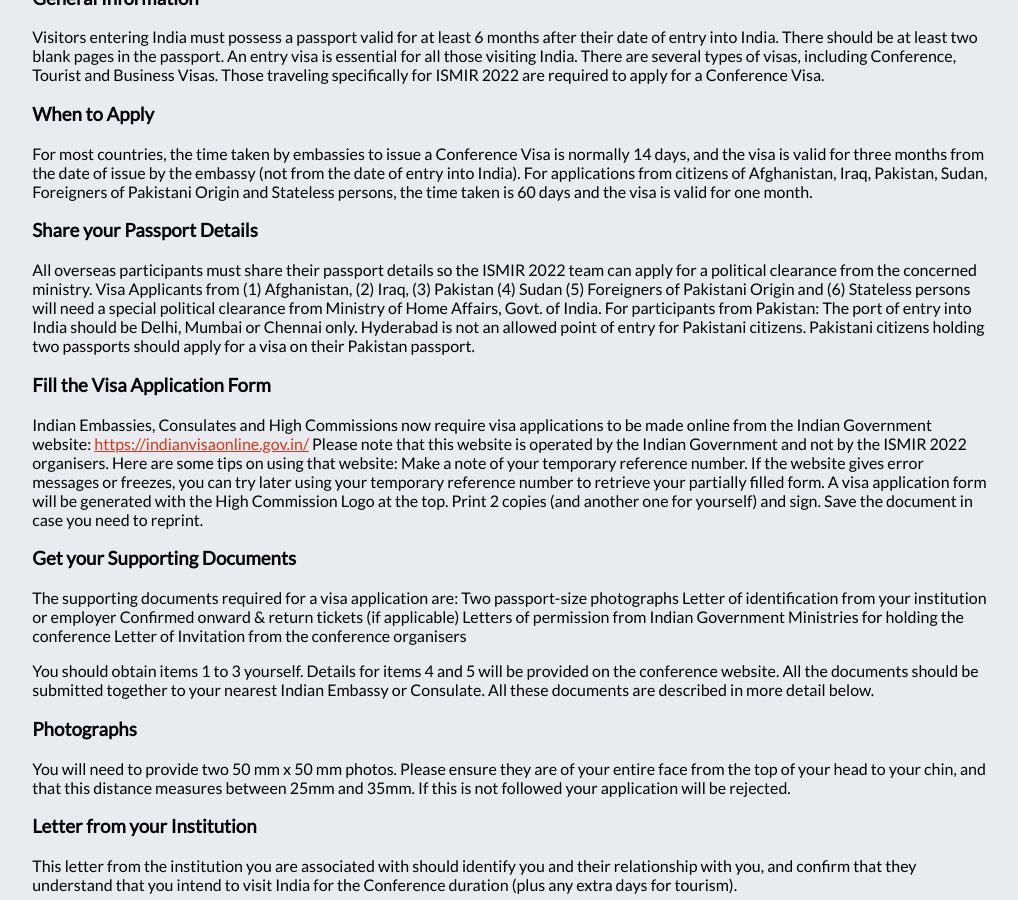
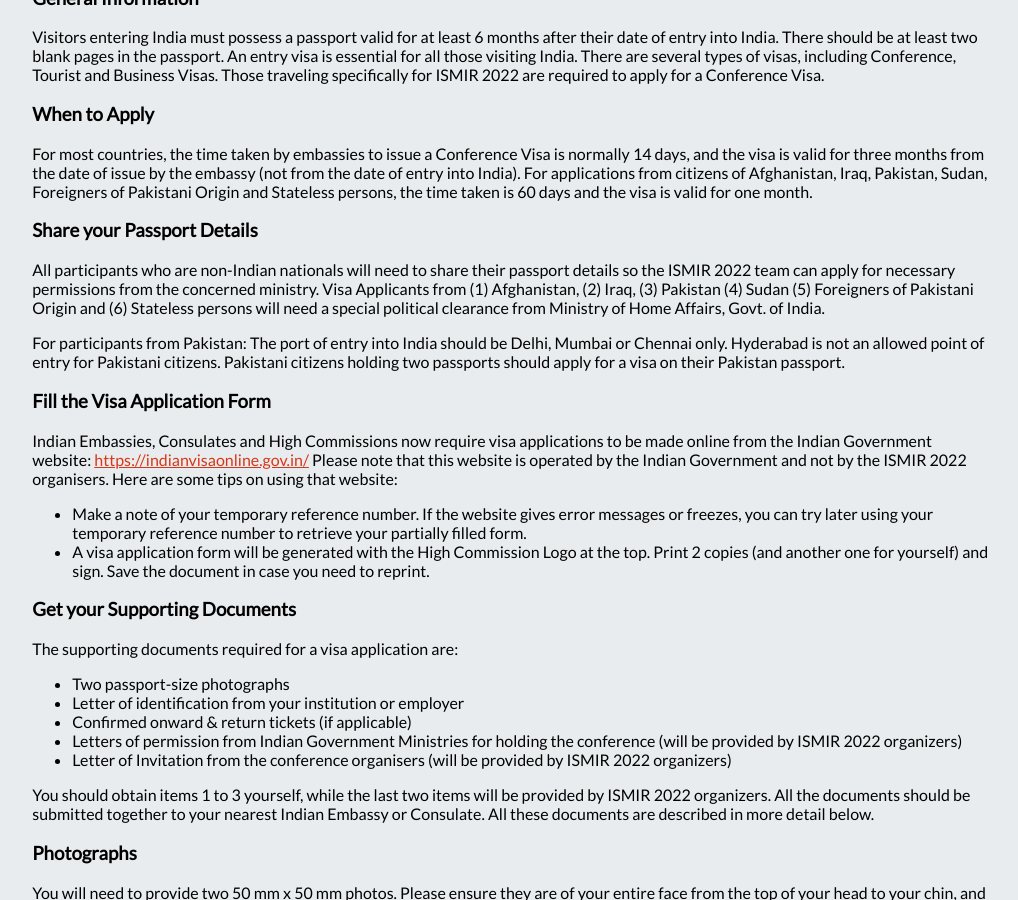
Before and after one commit to ismir2022/ismir2022.github.io, a Jekyll site: the page built from attend/travel.md, in a window 1280 px wide and 900 px high, scrolled down 852 px. Shown: the whole window, without its empty margins (155-1173 px from the left). Built offline with Jekyll 4.4.1, drawn with Linux system fonts in a browser that asks for light colours; nearby versions of some CDN libraries; some of the changed text lies outside the part shown.

Commit message:
Update travel.md

```diff
--- a/attend/travel.md
+++ b/attend/travel.md
@@ -20,27 +20,25 @@
 For most countries, the time taken by embassies to issue a Conference Visa is normally 14 days, and the visa is valid for three months from the date of issue by the embassy (not from the date of entry into India). For applications from citizens of Afghanistan, Iraq, Pakistan, Sudan, Foreigners of Pakistani Origin and Stateless persons, the time taken is 60 days and the visa is valid for one month.
 
 ### Share your Passport Details
-All overseas participants must share their passport details so the ISMIR 2022 team can apply for a political clearance from the concerned ministry.
-Visa Applicants from (1) Afghanistan, (2) Iraq, (3) Pakistan (4) Sudan (5) Foreigners of Pakistani Origin and (6) Stateless persons will need a special political clearance from Ministry of Home Affairs, Govt. of India.
-For participants from Pakistan:
-The port of entry into India should be Delhi, Mumbai or Chennai only. Hyderabad is not an allowed point of entry for Pakistani citizens.
-Pakistani citizens holding two passports should apply for a visa on their Pakistan passport.
+All participants who are non-Indian nationals will need to share their passport details so the ISMIR 2022 team can apply for necessary permissions from the concerned ministry. Visa Applicants from (1) Afghanistan, (2) Iraq, (3) Pakistan (4) Sudan (5) Foreigners of Pakistani Origin and (6) Stateless persons will need a special political clearance from Ministry of Home Affairs, Govt. of India.
+
+For participants from Pakistan: The port of entry into India should be Delhi, Mumbai or Chennai only. Hyderabad is not an allowed point of entry for Pakistani citizens. Pakistani citizens holding two passports should apply for a visa on their Pakistan passport.
 
 ### Fill the Visa Application Form
 Indian Embassies, Consulates and High Commissions now require visa applications to be made online from the Indian Government website:  [https://indianvisaonline.gov.in/](https://indianvisaonline.gov.in/)
 Please note that this website is operated by the Indian Government and not by the ISMIR 2022 organisers. Here are some tips on using that website:
-Make a note of your temporary reference number. If the website gives error messages or freezes, you can try later using your temporary reference number to retrieve your partially filled form.
-A visa application form will be generated with the High Commission Logo at the top. Print 2 copies (and another one for yourself) and sign. Save the document in case you need to reprint.
+* Make a note of your temporary reference number. If the website gives error messages or freezes, you can try later using your temporary reference number to retrieve your partially filled form.
+* A visa application form will be generated with the High Commission Logo at the top. Print 2 copies (and another one for yourself) and sign. Save the document in case you need to reprint.
 
 ### Get your Supporting Documents
 The supporting documents required for a visa application are:
-Two passport-size photographs
-Letter of identification from your institution or employer
-Confirmed onward & return tickets (if applicable)
-Letters of permission from Indian Government Ministries for holding the conference
-Letter of Invitation from the conference organisers
+* Two passport-size photographs
+* Letter of identification from your institution or employer
+* Confirmed onward & return tickets (if applicable)
+* Letters of permission from Indian Government Ministries for holding the conference (will be provided by ISMIR 2022 organizers)
+* Letter of Invitation from the conference organisers (will be provided by ISMIR 2022 organizers)
 
-You should obtain items 1 to 3 yourself. Details for items 4 and 5 will be provided on the conference website. All the documents should be submitted together to your nearest Indian Embassy or Consulate. All these documents are described in more detail below.
+You should obtain items 1 to 3 yourself, while the last two items will be provided by ISMIR 2022 organizers. All the documents should be submitted together to your nearest Indian Embassy or Consulate. All these documents are described in more detail below.
 
 ### Photographs
 You will need to provide two 50 mm x 50 mm photos. Please ensure they are of your entire face from the top of your head to your chin, and that this distance measures between 25mm and 35mm. If this is not followed your application will be rejected.
@@ -66,18 +64,17 @@
 The list of Indian diplomatic missions overseas can be consulted at: [http://passportindia.gov.in/AppOnlineProject/mission/mission](http://passportindia.gov.in/AppOnlineProject/mission/mission)
 
 ### Accompanying Persons
-Accompanying Persons are not entitled to attend the conference technical sessions and should apply for a Tourist Visa. They can of course benefit from the events open to them and participate in the social events of the Conference.
-The application process for Tourist Visa is much simpler than Conference Visa. No letter of invitation is required. Accompanying persons can use the e-Tourist visa facility at the website [https://indianvisaonline.gov.in/visa/tvoa.html](https://indianvisaonline.gov.in/visa/tvoa.html)
-For a Tourist Visa, the purpose of visit should be stated as Tourism. Mentioning “Conference” on a Tourist Visa application is incorrect and will lead to the visa application being rejected.
-Letters of invitation are issued only to delegates attending the Scientific Conference; not accompanying family persons.
+Accompanying Persons are not entitled to attend the conference technical sessions and should apply for a Tourist Visa. They can of course benefit from the events open to them and participate in the social events of the Conference. The application process for Tourist Visa is much simpler than Conference Visa. No letter of invitation is required. Accompanying persons can use the e-Tourist visa facility at the website: [https://indianvisaonline.gov.in/visa/tvoa.html](https://indianvisaonline.gov.in/visa/tvoa.html)
+
+For a Tourist Visa, the purpose of visit should be stated as Tourism. Mentioning “Conference” on a Tourist Visa application is incorrect and will lead to the visa application being rejected. Letters of invitation are issued only to participants attending the Scientific Conference and not to any accompanying family/friends.
 
 ### Enquiries
 Enquiries can be sent to the conference secretariat at [ismir2022-registration@ismir.net](mailto:ismir2022-registration@ismir.net). We can help with information, but the organisers cannot influence the embassies in any way. It is the responsibility of the participant to get his/her visa.
 
 ### Important Note
 Please note that the ISMIR 2022 oraganizing team is not authorized to assist or have any control over the VISA process beyond providing an Invitation Letter, that too post completion of the online registration process. Should your application be denied, the ISMIR 2022 team cannot change the decision of the Ministry of Foreign Affairs, nor will any member from the committee be able to engage in discussion or correspondence with the visa issuing authorities on behalf of the applicant.
-The registration fee cannot be refunded for the reason of VISA being denied – cancellation policy mentioned on the website will be followed.
-It takes around one month for the Embassy to process the VISA application, please register and apply for VISA as early as you can to make sure you have enough time to plan your trip.
+
+The registration fee cannot be refunded for the reason of VISA being denied – cancellation policy mentioned on the website will be followed. It takes around one month for the Embassy to process the VISA application, please register and apply for VISA as early as you can to make sure you have enough time to plan your trip.
 
 
 Prepared by,
```
